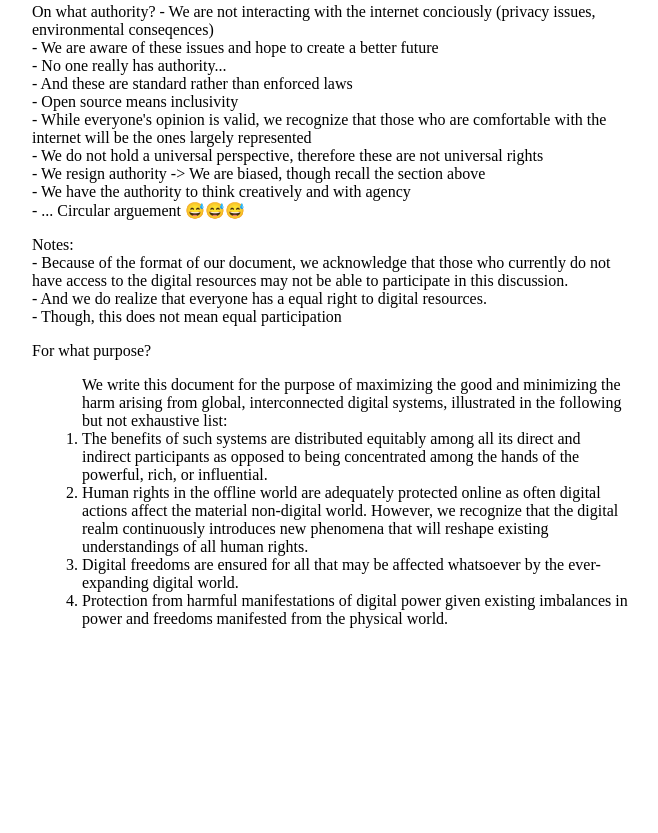
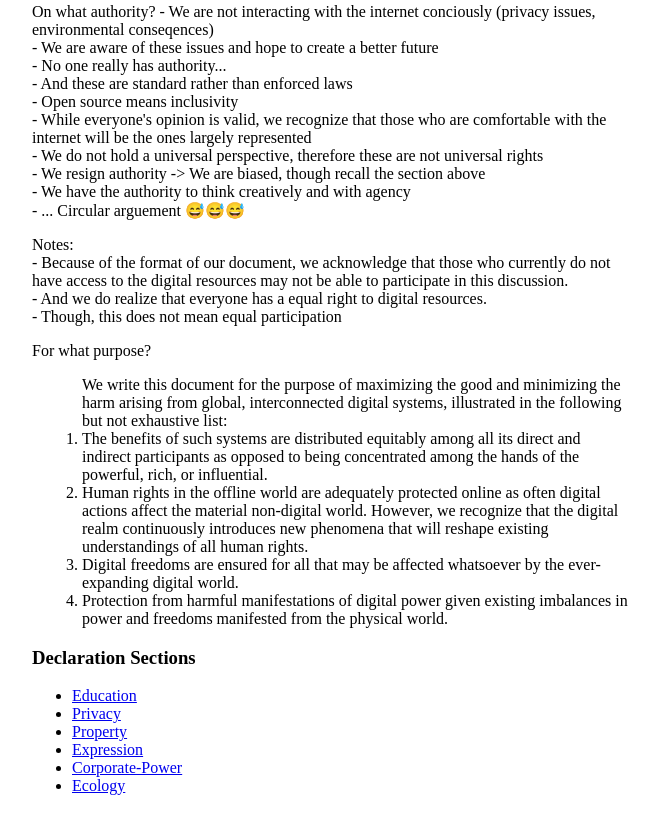
Before and after one commit to net-art-uchicago/Digitizing-Human-Rights, a plain HTML site: page index.html in a window 1280 px wide. Shown: the part 838-1671 px from the top of the page, without its empty margins (308-966 px from the left). Before the commit the page ends 1516 px from the top, so only its background shows below. Drawn offline with Linux system fonts and the light colour scheme.

Commit message:
added links to individual group documents

```diff
--- a/index.html
+++ b/index.html
@@ -114,4 +114,27 @@
     <li> Digital freedoms are ensured for all that may be affected whatsoever by the ever-expanding digital world.</li>
     <li>Protection from harmful manifestations of digital power given existing imbalances in power and freedoms manifested from the physical world.</li>
 	</ol>
+
+  <h3>Declaration Sections</h3>
+
+  <ul>
+		<li>
+			<a href="https://net-art-uchicago.github.io/DHR-Education">Education</a>
+    </li>
+    <li>
+			<a href="https://net-art-uchicago.github.io/DHR-Privacy">Privacy</a>
+    </li>
+    <li>
+			<a href="https://net-art-uchicago.github.io/DHR-Property">Property</a>
+    </li>
+    <li>
+			<a href="https://net-art-uchicago.github.io/DHR-Expression">Expression</a>
+    </li>
+    <li>
+			<a href="https://net-art-uchicago.github.io/DHR-Corporate-Power">Corporate-Power</a>
+    </li>
+    <li>
+			<a href="https://net-art-uchicago.github.io/DHR-Ecology">Ecology</a>
+    </li>
+  </ul>
 </article>
```
